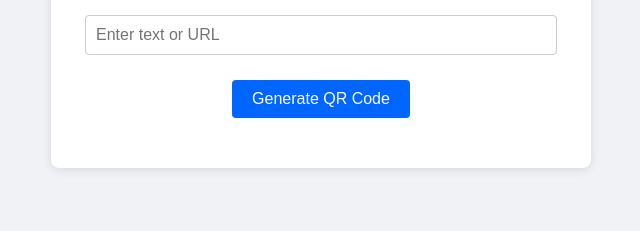
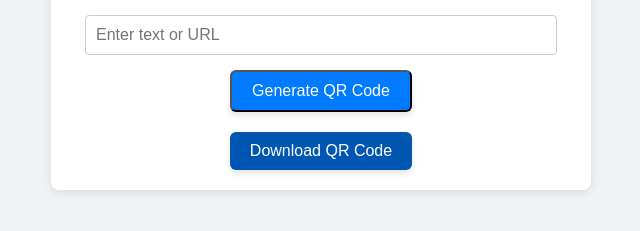
Before and after one commit to unnatikolte/qr-code-generator, a plain HTML site: page index.html in a window 1280 px wide. Shown: the part 143-374 px from the top of the page, without its empty margins (319-959 px from the left). Drawn offline with Linux system fonts and the light colour scheme.

Commit message:
Update style.css

```diff
--- a/style.css
+++ b/style.css
@@ -28,19 +28,19 @@ input[type="text"] {
 }
 
 button, #download {
+ display: inline-block;
+  background-color: #007BFF; /* Bootstrap primary blue */
+  color: white;
   padding: 10px 20px;
-  font-size: 1em;
-  margin: 10px;
-  cursor: pointer;
-  border: none;
-  border-radius: 4px;
-  background-color: #0066ff;
-  color: white;
   text-decoration: none;
+  font-size: 16px;
+  border-radius: 6px;
+  transition: background-color 0.3s ease;
+  box-shadow: 0 4px 6px rgba(0, 0, 0, 0.1);
 }
 
 #download {
-  display: none;
+  background-color: #0056b3;
 }
 
 #qrcode {
```
